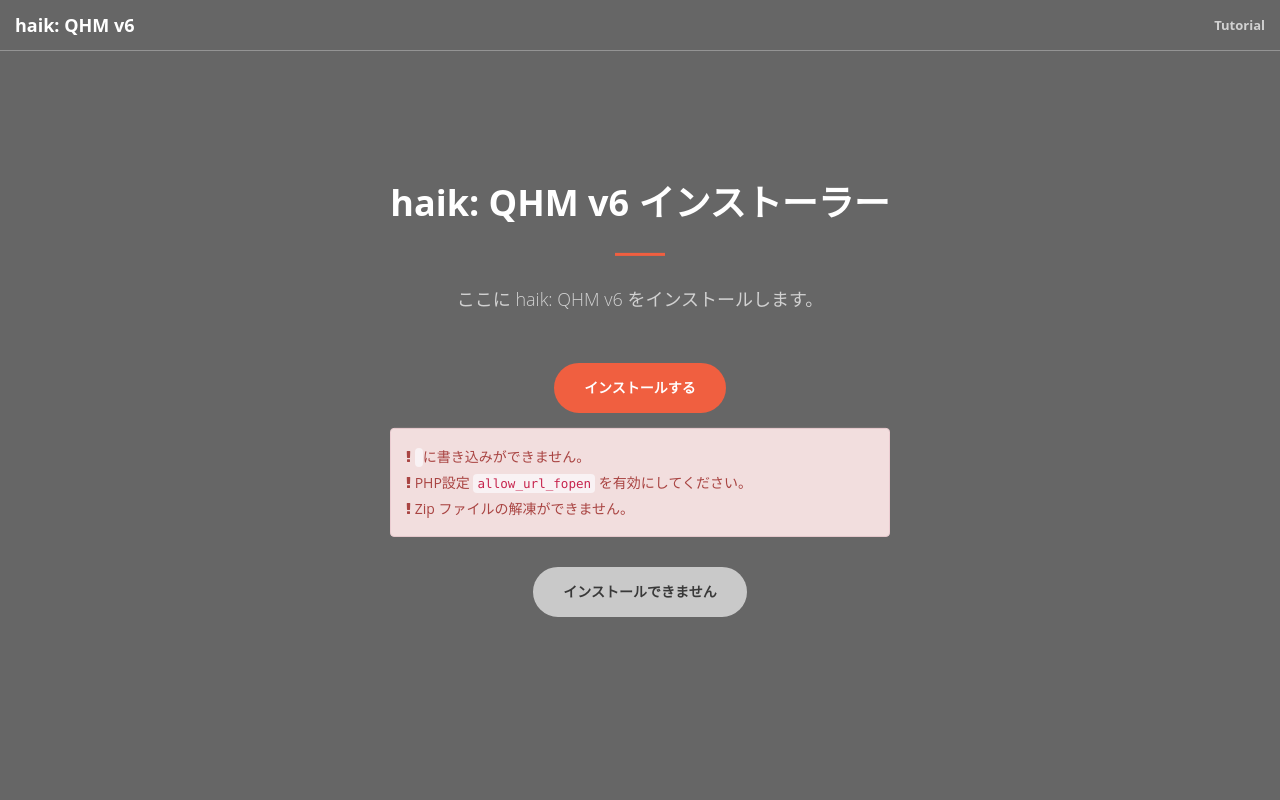
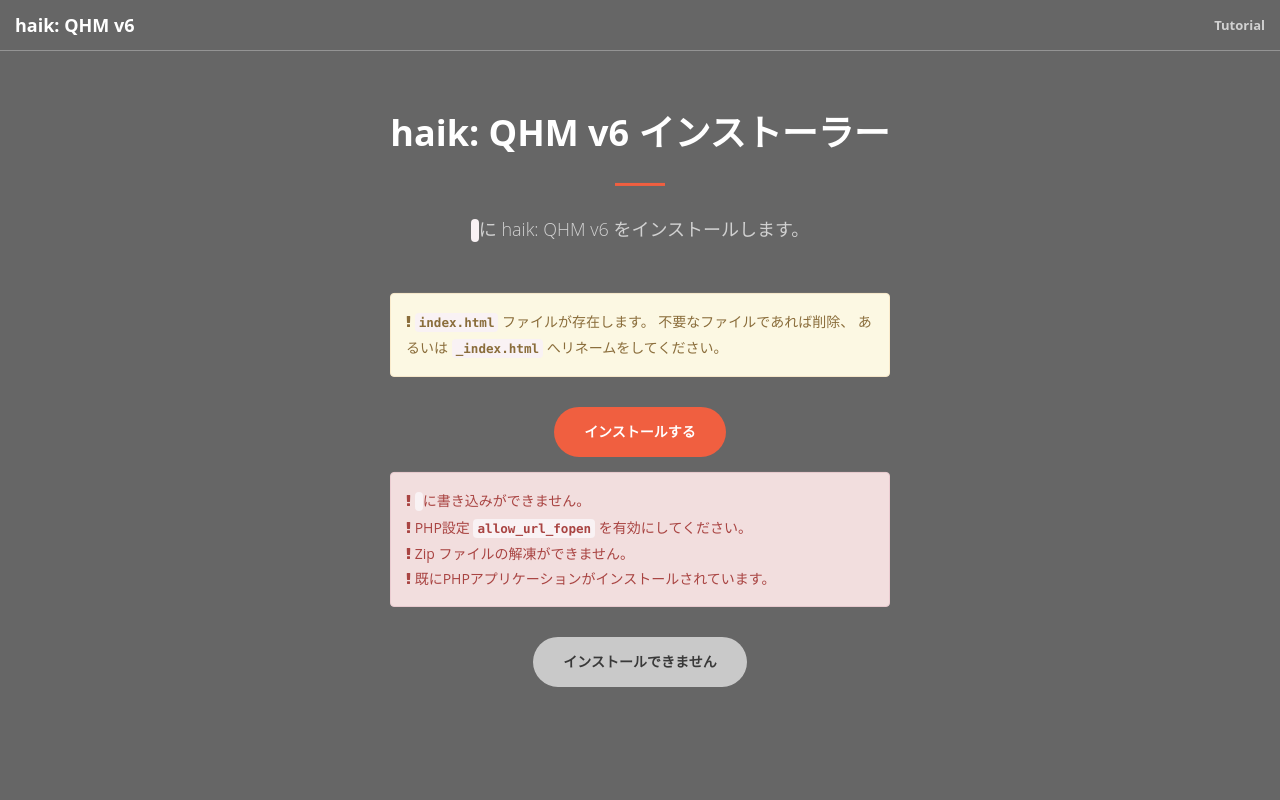
Before and after one commit to open-qhm/qhm-installer, a PHP site: page /view/template.html in a window 1280 px wide. Run offline with PHP 8.4, Linux system fonts and the light colour scheme; some libraries are stand-ins or nearby versions.

Commit message:
Add warning and Show URL

```diff
--- a/css/main.css
+++ b/css/main.css
@@ -237,6 +237,10 @@ header .header-content .header-content-inner p {
       margin: 15px auto 30px;
       line-height: 1.8em;
     }
+    header .alert code {
+      color: inherit;
+      font-weight: bold;
+    }
 }
 
 .btn-default {
--- a/view/template.html
+++ b/view/template.html
@@ -61,11 +61,26 @@
                 <h1>haik: QHM v6<span class="visible-xs-inline"><br></span> インストーラー</h1>
                 <hr>
                 <p>
-                  ここに haik: QHM v6 をインストールします。
+                  <code><?php echo h($env['path']) ?></code>
+                  に haik: QHM v6 をインストールします。
                 </p>
                 <?php if ($env['enable']): ?>
+
+                  <?php if ($env['warning']): ?>
+                    <div class="alert alert-warning">
+                      <?php if ($env['has_static_site']): ?>
+                        <i class="fa fa-exclamation"></i> <code>index.html</code>
+                        ファイルが存在します。
+                        不要なファイルであれば削除、
+                        あるいは <code>_index.html</code> へリネームをしてください。<br>
+                      <?php endif ?>
+                    </div>
+                  <?php endif ?>
+
                   <button type="button" id="install" class="btn btn-primary btn-xl">インストールする</button>
+
                 <?php else: ?>
+
                   <div class="alert alert-danger">
                     <?php if ( ! $env['writable']): ?>
                       <i class="fa fa-exclamation"></i> <code><?php echo h(INSTALL_DIR) ?></code>
@@ -76,10 +91,14 @@
                       を有効にしてください。<br>
                     <?php endif ?>
                     <?php if ( ! $env['unzip_strategy']): ?>
-                      <i class="fa fa-exclamation"></i> Zip ファイルの解凍ができません。
+                      <i class="fa fa-exclamation"></i> Zip ファイルの解凍ができません。<br>
+                    <?php endif ?>
+                    <?php if ( ! $env['is_empty']): ?>
+                      <i class="fa fa-exclamation"></i> 既にPHPアプリケーションがインストールされています。
                     <?php endif ?>
                   </div>
                   <button type="button" class="btn btn-default btn-xl disabled">インストールできません</button>
+
                 <?php endif ?>
             </div>
         </div>
```
Also changed, not shown: src/func.php (+15 -1 lines).
